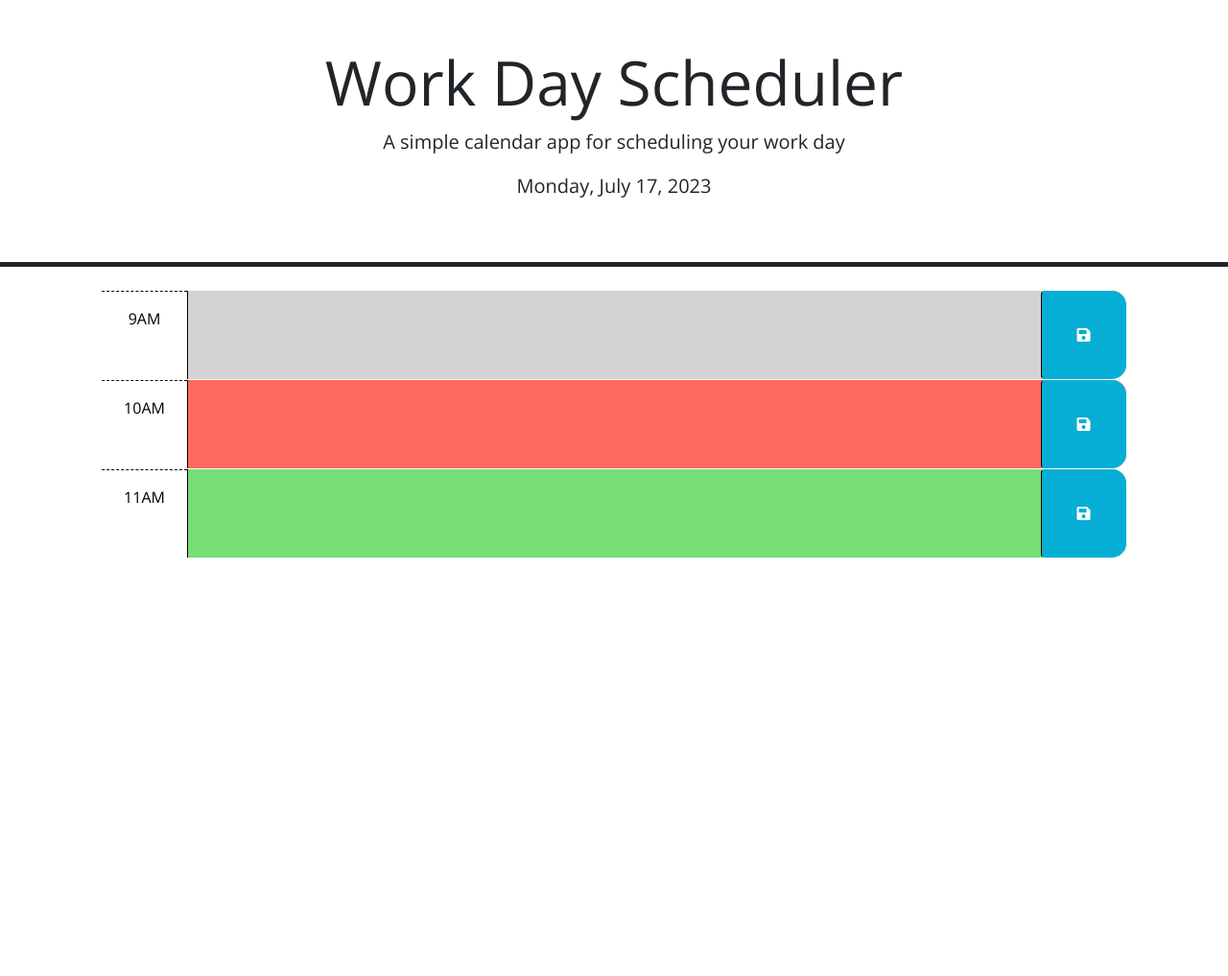
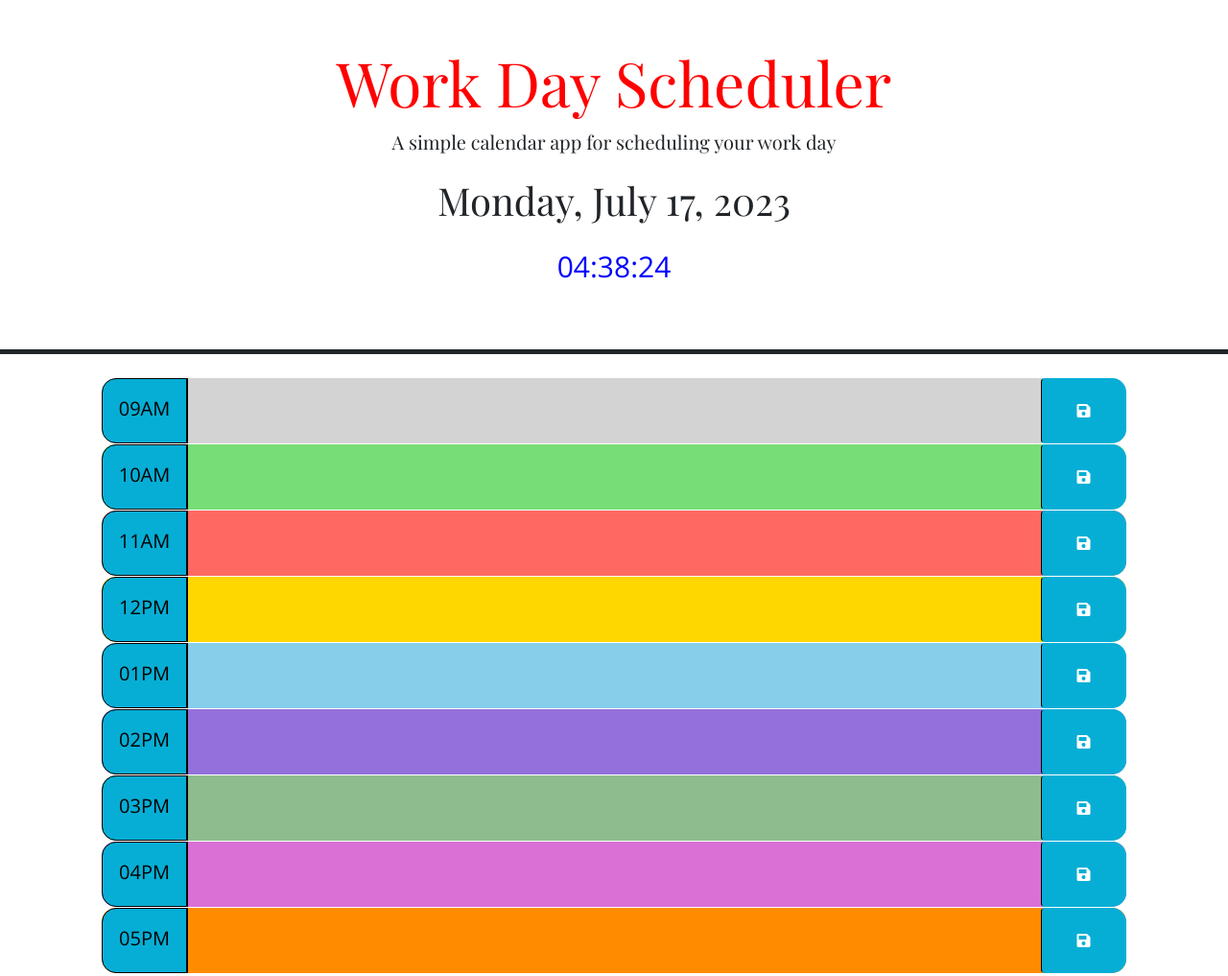
Before and after one commit to hyperlitz/Lito_Workscheduler, a plain HTML site: page index.html in a window 1280 px wide. Shown: the whole page at 96% size. Before the commit the page ends 800 px from the top, so only its background shows below. Drawn offline with nearby package versions, Linux system fonts and the light colour scheme; a web font is replaced by a local one.

Commit message:
Updated
Updating all files

```diff
--- a/style.css
+++ b/assets/css/style.css
@@ -1,5 +1,5 @@
 body {
-  font-family: 'Open Sans', sans-serif;
+  font-family: 'Open Sans', sans-seri;
   font-size: 16px;
 }
 
@@ -25,9 +25,12 @@ textarea {
 }
 
 .hour {
-  background-color: #ffffff;
   color: #000000;
-  border-top: 1px dashed #000000;
+  border: 1px solid #000000;
+  border-bottom-left-radius: 15px ;
+  border-top-left-radius: 15px;
+  background-color: #06aed5;
+  font-size: 20px;
 }
 
 .past {
@@ -57,3 +60,22 @@ textarea {
   font-size: 20px;
   transition: all 0.3s ease-in-out;
 }
+
+#heading{
+  font-family: 'Playfair Display', serif;
+  color: red;
+}
+
+#currentTime{
+  color: blue;
+  font-size: 30px;
+}
+
+#currentDay{
+ font-family: 'Playfair Display', serif;;
+ font-size: 40px;
+}
+
+#second{
+  font-family: 'Playfair Display', serif;
+}
--- /dev/null
+++ b/assets/js/script.js
@@ -0,0 +1,85 @@
+// Wrap all code that interacts with the DOM in a call to jQuery to ensure that
+// the code isn't run until the browser has finished rendering all the elements
+// in the html.
+$(function () {
+  // Function to update the time
+  function updateTime() {
+    var currentTime = new Date();
+    var hours = currentTime.getHours();
+    var minutes = currentTime.getMinutes();
+    var seconds = currentTime.getSeconds();
+
+    // Add leading zeros if necessary
+    hours = hours < 10 ? "0" + hours : hours;
+    minutes = minutes < 10 ? "0" + minutes : minutes;
+    seconds = seconds < 10 ? "0" + seconds : seconds;
+
+    var timeString = hours + ":" + minutes + ":" + seconds;
+
+    // Update the time on the page
+    $("#currentTime").text(timeString);
+  }
+
+  // Get the current date using Day.js and format it as "dddd, MMMM D, YYYY"
+  var currentDate = dayjs().format("dddd, MMMM D, YYYY");
+  $("#currentDay").text(currentDate);
+
+  // Update the time immediately
+  updateTime();
+
+  // Update the time every second (1000 milliseconds)
+  setInterval(updateTime, 1000);
+
+  // Create an array of time blocks from 9 AM to 5 PM
+  var timeBlocks = [
+    { hour: "09AM", bgColor: "#d3d3d3" },
+    { hour: "10AM", bgColor: "#77dd77" },
+    { hour: "11AM", bgColor: "#ff6961" },
+    { hour: "12PM", bgColor: "#ffd700" },
+    { hour: "01PM", bgColor: "#87ceeb" },
+    { hour: "02PM", bgColor: "#9370db" },
+    { hour: "03PM", bgColor: "#8fbc8f" },
+    { hour: "04PM", bgColor: "#da70d6" },
+    { hour: "05PM", bgColor: "#ff8c00" },
+  ];
+
+  // Loop through the time blocks array and dynamically generate the HTML for each time block
+  for (var i = 0; i < timeBlocks.length; i++) {
+    var timeBlockId = "hour-" + timeBlocks[i].hour;
+    var hour = timeBlocks[i].hour.replace("AM", "").replace("PM", "");
+    var meridiem = timeBlocks[i].hour.slice(-2);
+    var rowClass = getRowClass(timeBlocks[i].hour);
+    var description = localStorage.getItem(timeBlockId) || "";
+
+    var timeBlockHtml = `
+      <div id="${timeBlockId}" class="row time-block ${rowClass}" style="background-color: ${timeBlocks[i].bgColor}">
+        <div class="col-2 col-md-1 hour text-center py-3">${hour}${meridiem}</div>
+        <textarea class="col-8 col-md-10 description">${description}</textarea>
+        <button class="btn saveBtn col-2 col-md-1" aria-label="save">
+          <i class="fas fa-save" aria-hidden="true"></i>
+        </button>
+      </div>
+    `;
+
+    $(".container-lg").append(timeBlockHtml);
+  }
+
+  // Add a click event listener to the save buttons
+  $(".saveBtn").on("click", function () {
+    var timeBlockId = $(this).closest(".time-block").attr("id");
+    var description = $(this).siblings(".description").val();
+    localStorage.setItem(timeBlockId, description);
+  });
+
+  // Function to get the CSS class for each time block row based on the current time
+  function getRowClass(hour) {
+    var currentHour = dayjs().format("hh");
+    if (currentHour > hour) {
+      return "past";
+    } else if (currentHour === hour) {
+      return "present";
+    } else {
+      return "future";
+    }
+  }
+});
--- a/index.html
+++ b/index.html
@@ -18,54 +18,23 @@
       href="https://fonts.googleapis.com/css?family=Open+Sans&display=swap"
       rel="stylesheet"
     />
-    <link rel="stylesheet" href="style.css" />
+    <link rel="stylesheet" href="./assets/css/style.css"/>
+    <link rel="preconnect" href="https://fonts.googleapis.com">
+    <link rel="preconnect" href="https://fonts.gstatic.com" crossorigin>
+    <link href="https://fonts.googleapis.com/css2?family=Playfair+Display:ital,wght@0,400;0,500;0,600;0,800;0,900;1,400;1,500;1,800;1,900&display=swap" rel="stylesheet">
     <title>Work Day Scheduler</title>
   </head>
 
   <body>
     <header class="p-5 mb-4 border-5 border-bottom border-dark text-center">
-      <h1 class="display-3">Work Day Scheduler</h1>
-      <p class="lead">A simple calendar app for scheduling your work day</p>
+      <h1 id="heading" class="display-3">Work Day Scheduler</h1>
+      <p id="second" class="lead">A simple calendar app for scheduling your work day</p>
       <p id="currentDay" class="lead"></p>
       <p id="currentTime" class="lead"></p>
     </header>
-    <div class="container-lg px-5">
-      <!-- Use class for "past", "present", and "future" to apply styles to the
-        time-block divs accordingly. The javascript will need to do this by
-        adding/removing these classes on each div by comparing the hour in the
-        id to the current hour. The html provided below is meant to be an example
-        demonstrating how the css provided can be leveraged to create the
-        desired layout and colors. The html below should be removed or updated
-        in the finished product. Remember to delete this comment once the
-        code is implemented.
-        -->
-
-      <!-- Example of a past time block. The "past" class adds a gray background color. -->
-      <div id="hour-9" class="row time-block past">
-        <div class="col-2 col-md-1 hour text-center py-3">9AM</div>
-        <textarea class="col-8 col-md-10 description" rows="3"> </textarea>
-        <button class="btn saveBtn col-2 col-md-1" aria-label="save">
-          <i class="fas fa-save" aria-hidden="true"></i>
-        </button>
-      </div>
-
-      <!-- Example of a a present time block. The "present" class adds a red background color. -->
-      <div id="hour-10" class="row time-block present">
-        <div class="col-2 col-md-1 hour text-center py-3">10AM</div>
-        <textarea class="col-8 col-md-10 description" rows="3"> </textarea>
-        <button class="btn saveBtn col-2 col-md-1" aria-label="save">
-          <i class="fas fa-save" aria-hidden="true"></i>
-        </button>
-      </div>
-
-      <!-- Example of a future time block. The "future" class adds a green background color. -->
-      <div id="hour-11" class="row time-block future">
-        <div class="col-2 col-md-1 hour text-center py-3">11AM</div>
-        <textarea class="col-8 col-md-10 description" rows="3"> </textarea>
-        <button class="btn saveBtn col-2 col-md-1" aria-label="save">
-          <i class="fas fa-save" aria-hidden="true"></i>
-        </button>
-      </div>
+    <div class="container-lg px-5 pb-5">
+      <!-- Time blocks will be dynamically generated here -->
+    </div>
 
     <script src="https://code.jquery.com/jquery-3.4.1.min.js"></script>
     <script
@@ -74,6 +43,6 @@
       crossorigin="anonymous"
     ></script>
 
-    <script src="script.js"></script>
+    <script src="./assets/js/script.js"></script>
   </body>
 </html>
--- a/script.js
+++ /dev/null
@@ -1,26 +0,0 @@
-// Wrap all code that interacts with the DOM in a call to jQuery to ensure that
-// the code isn't run until the browser has finished rendering all the elements
-// in the html.
-$(function () {
-  var currentDate = dayjs().format("dddd, MMMM D, YYYY");
-  $("#currentDay").text(currentDate);
-  var timeBlocks = [
-    "9AM", "10AM", "11AM", "12PM", "1PM", "2PM", "3PM", "4PM", "5PM",
-  ];
-  for (var i = 0; i < timeBlocks.length; i++){
-    var timeBlockId = "hour-" +  timeBlocks[i];
-    var hour = timeBlocks[i].replace("AM","").replace("PM", "");
-    var meridiem = timeBlocks[i].slice(-2);
-    var rowClass = getRowClass(hour);
-    var description = localStorage.getItem(timeBlockId) || "";
-    var timeBlockHtml = `<div id="${timeBlockId}" class="row time-block ${rowClass}">
-    <div class="col-2 col-md-1 text-center hour py-3">${hour}${meridiem}</div>
-    <textarea class="col-8 col-md-10 description">${description}</textarea>
-    <button class="btn saveBtn col-2 col-md-1" aria-label="save">
-    <i class="fas fa-save" aria-hidden="true"></i>
-    </button>
-    </div>`
-
-  }
-
-});
```
Also changed, not shown: assets/images/day1.png (added), assets/images/day2.png (added), 1 other file.
